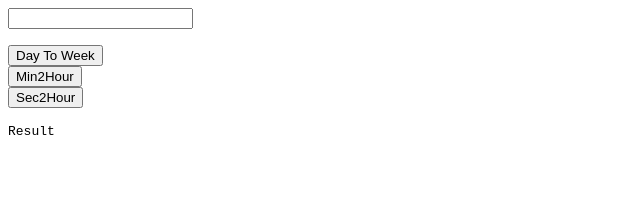
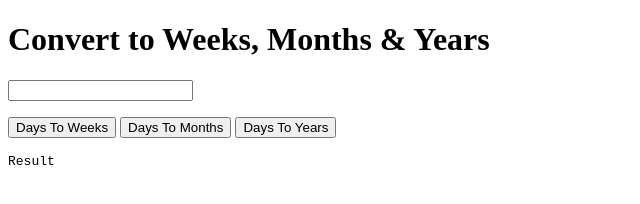
Before and after one commit to Python125/ConvertToYMW, a plain HTML site: page index.html in a window 1280 px wide. Shown: the whole page, without its empty margins (0-640 px from the left). Drawn offline with Linux system fonts and the light colour scheme.

Commit message:
Update index.html

```diff
--- a/index.html
+++ b/index.html
@@ -1,9 +1,23 @@
-<p><input type="number" id="time"><p>
-<p>
-  <button id="day2week">Day To Week</button><br>
-  <button id="min2hour">Min2Hour</button><br>
-  <button id="sec2hour">Sec2Hour</button><br>
-</p>
-<p>
-  <pre type="text" id="result">Result</pre>
-</p>
+<!DOCTYPE html>
+<html lang="en">
+<head>
+    <meta charset="UTF-8">
+    <meta http-equiv="X-UA-Compatible" content="IE=edge">
+    <meta name="viewport" content="width=device-width, initial-scale=1.0">
+    <title>Time Converter</title>
+</head>
+<body>
+    <h1>Convert to Weeks, Months & Years</h1>
+    <p><input type="number" id="time"></p>
+    <p>
+        <button id="day2week">Days To Weeks</button>
+        <button id="day2month">Days To Months</button>
+        <button id="day2year">Days To Years</button>
+    </p>
+    <p>
+        <pre type="text" id="result">Result</pre>
+    </p>
+<script src="script.js">
+</script>
+</body>
+</html>
```
